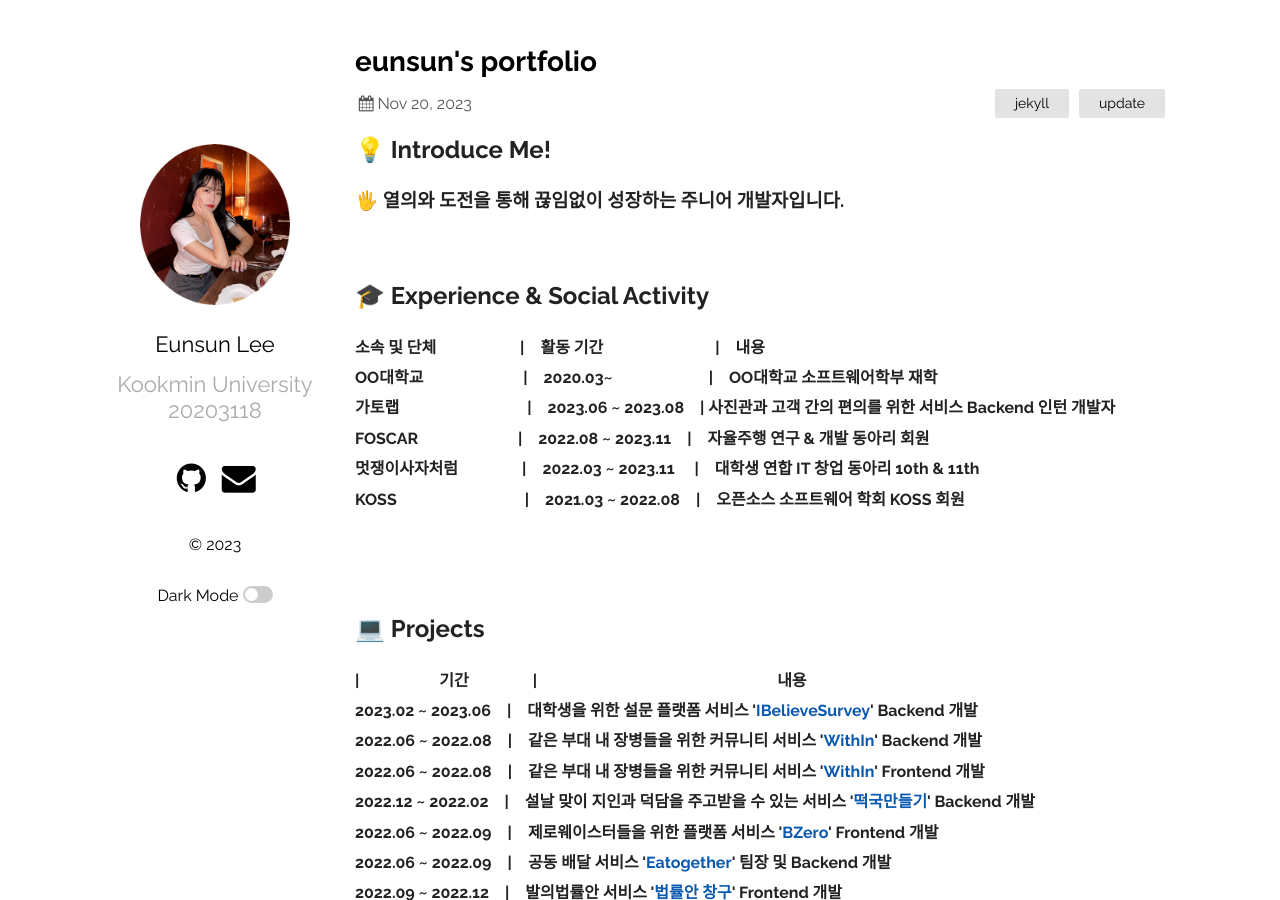
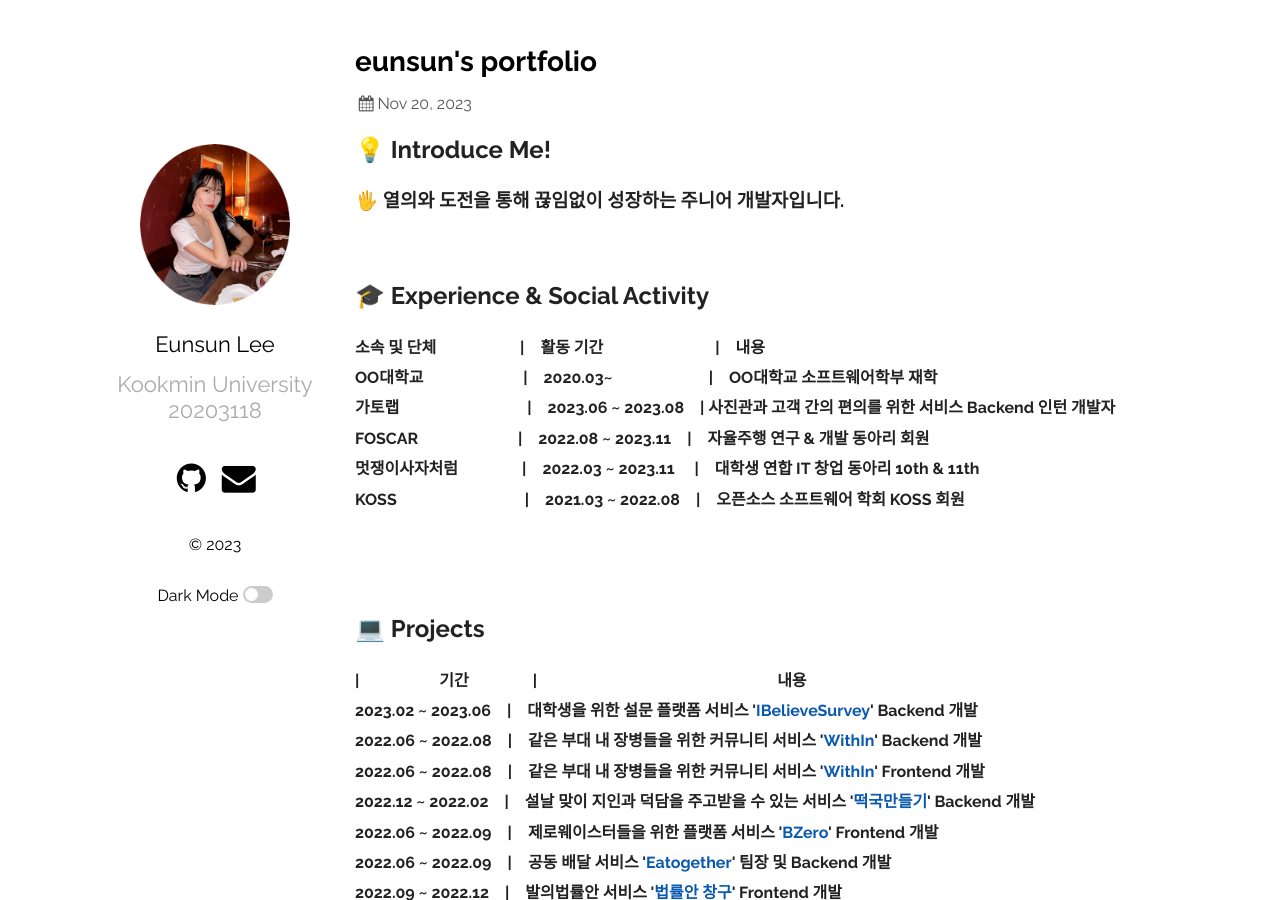
Before and after one commit to Eun-sun-Lee/Eun-sun-Lee.github.io, a Jekyll site: the page built from _posts/2021-12-16-eunsunBlog.markdown, in a window 1280 px wide and 900 px high. Built offline with Jekyll 4.4.1, drawn with Linux system fonts in a browser that asks for light colours.

Commit message:
[fix] md 파일 수정

```diff
--- a/_posts/2021-12-16-eunsunBlog.markdown
+++ b/_posts/2021-12-16-eunsunBlog.markdown
@@ -2,7 +2,6 @@
 layout: post
 title:  "eunsun's portfolio"
 date:   2023-11-20 23:43:41 +0900
-categories: jekyll update
 ---
 <h2>💡 Introduce Me!  </h2>
 <!-- **Introduce Me!** -->
```
